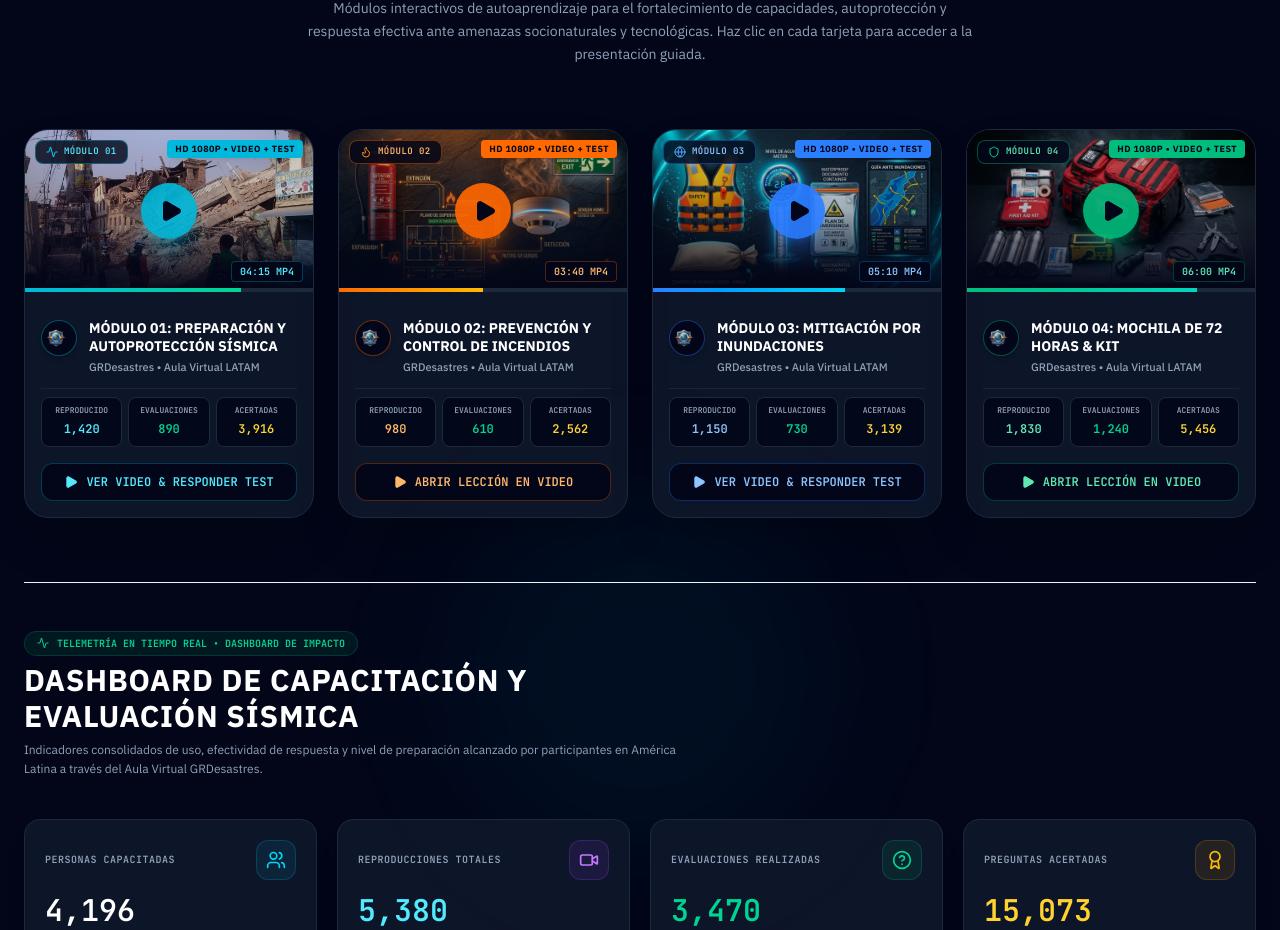
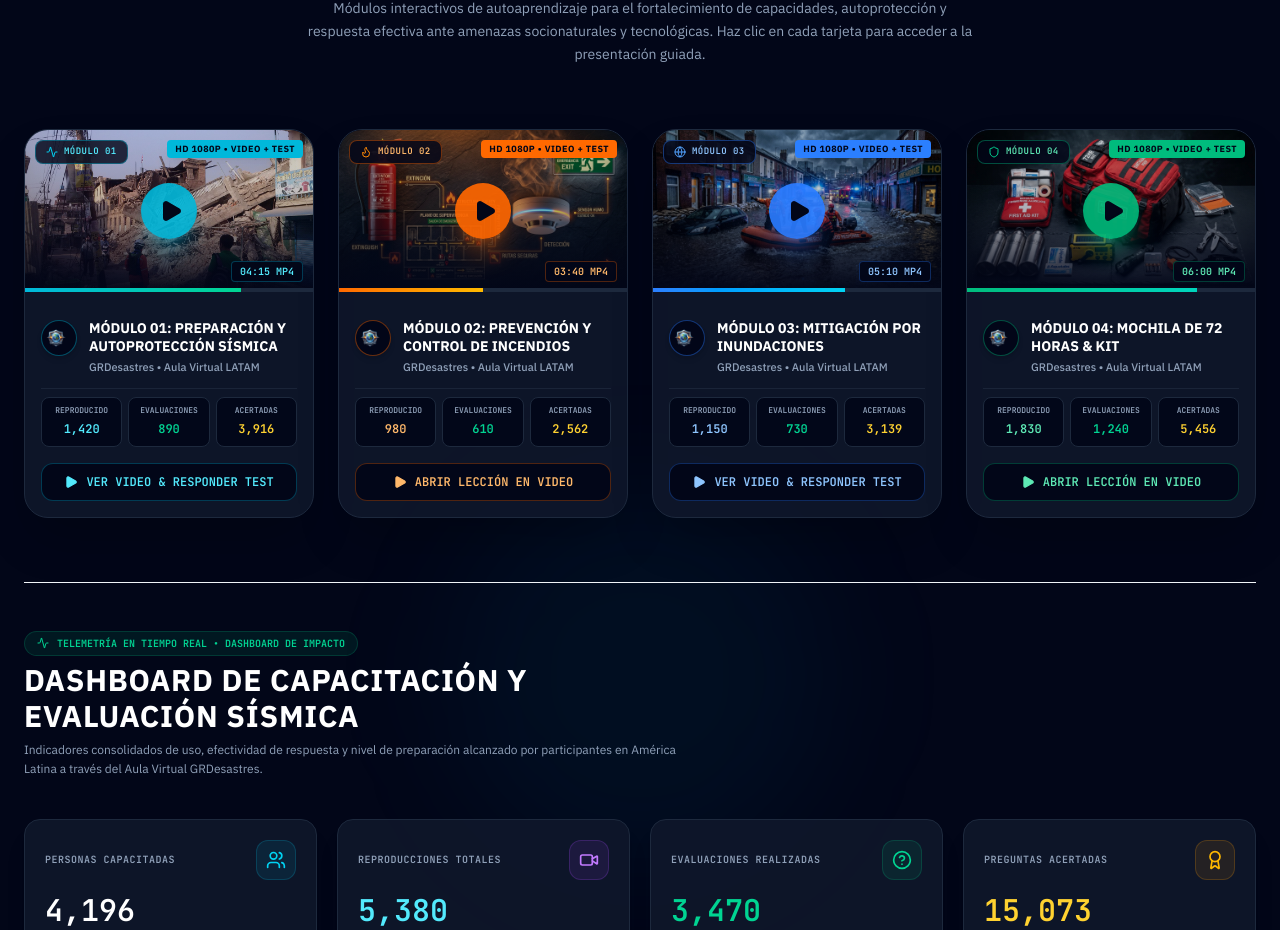
Before and after one commit to geologol-max/sismorisk-latam, a React (Vite) app: page / in a window 1280 px wide. Shown: the part 916-1846 px from the top of the page. Built offline with nearby package versions, Linux system fonts and the light colour scheme.

Commit message:
Verificar video oficial de inundaciones y actualizar miniatura 16:9 con escena fotorrealista de rescate en bote durante inundacion urbana

```diff
--- a/src/components/LandingPage.tsx
+++ b/src/components/LandingPage.tsx
@@ -65,6 +65,7 @@ import grdesastresLogo from "../assets/grdesastres_logo.png";
 import emergencyKitHero from "../assets/emergency_kit_hero.jpg";
 import firePreventionHero from "../assets/fire_prevention_hero.jpg";
 import floodMitigationHero from "../assets/flood_mitigation_hero.jpg";
+import floodDisasterHero from "../assets/flood_disaster_hero.jpg";
 
 interface LandingPageProps {
   onNavigate: (tab: "inicio" | "modelo" | "espectro" | "vulnerabilidad" | "fema" | "gndt" | "simulador") => void;
@@ -1497,7 +1498,7 @@ export default function LandingPage({
               <div className="space-y-3">
                 <div className="relative aspect-video w-full overflow-hidden bg-slate-950">
                   <img
-                    src={floodMitigationHero}
+                    src={floodDisasterHero}
                     alt="Miniatura Módulo 03: Inundaciones"
                     className="w-full h-full object-cover group-hover:scale-105 transition-transform duration-500 opacity-90 group-hover:opacity-100"
                   />
@@ -3284,7 +3285,7 @@ export default function LandingPage({
                     : selectedAulaTopic === "inundaciones"
                     ? {
                         videoUrl: "https://res.cloudinary.com/rtzau8g7/video/upload/v1786502514/Gu%C3%ADa_ante_Inundaciones_wxopac.mp4",
-                        poster: floodMitigationHero,
+                        poster: floodDisasterHero,
                         badge: "Videolección Oficial • Módulo 03: Inundaciones",
                         title: "Guía ante Inundaciones & Mitigación de Crecidas Repentinas",
                         duration: "05:10 min"
```
Also changed, not shown: src/assets/flood_disaster_hero.jpg (added).
